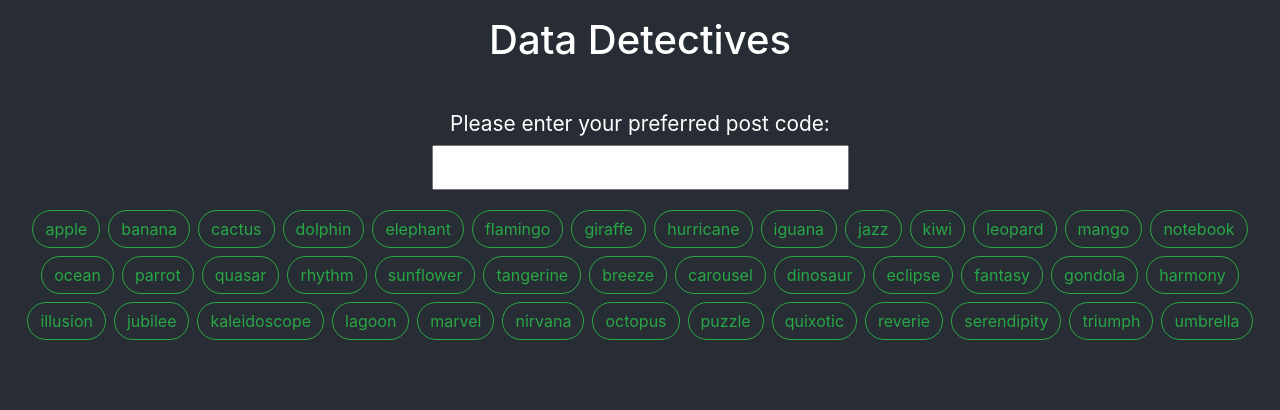
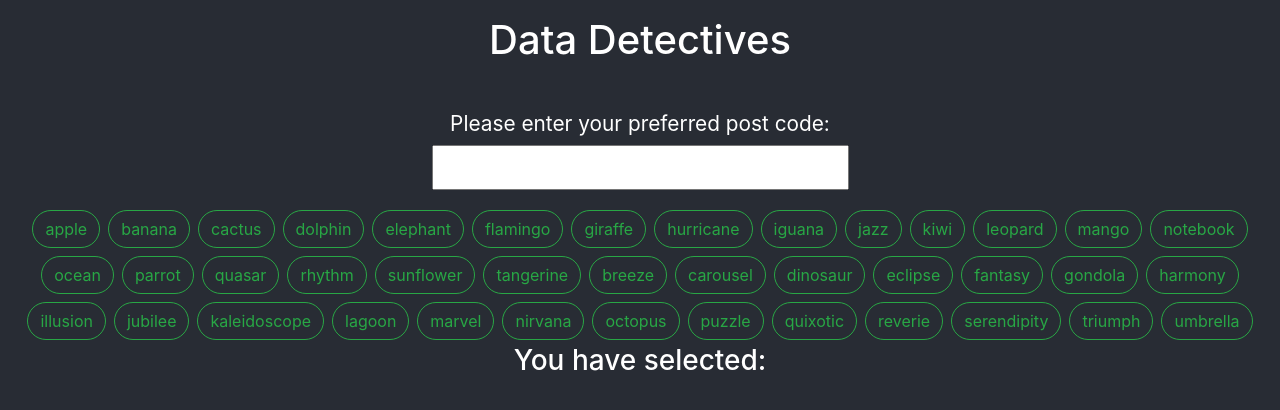
Before and after one commit to suzybee1987/data-detectives, a React (Create React App) app: page / in a window 1280 px wide. Shown: the top 410 px of the page. Built offline with nearby package versions, Linux system fonts and the light colour scheme.

Commit message:
feature: add SelectedTopics heading

```diff
--- a/src/App.tsx
+++ b/src/App.tsx
@@ -3,6 +3,7 @@ import "./App.css";
 import Topics from "./Topics";
 import { PostCodeFinder } from "./Postcode";
 import { Context } from "./Context";
+import { SelectedTopics } from "./SelectedTopics";
 
 const App = () => {
   return (
@@ -13,6 +14,7 @@ const App = () => {
           {/* postcode could be removed for authenticated journey in app */}
           <PostCodeFinder />
           <Topics />
+          <SelectedTopics />
         </main>
       </div>
     </Context>
--- /dev/null
+++ b/src/SelectedTopics/index.tsx
@@ -0,0 +1,8 @@
+import React, { createContext, useContext, ReactNode, FC } from "react";
+import { useTopicsContext } from "../Context";
+
+export const SelectedTopics = () => {
+  const { selectedTopics, toggleTopic } = useTopicsContext();
+
+  return <h3>You have selected: {selectedTopics.join(", ")}</h3>;
+};
```
